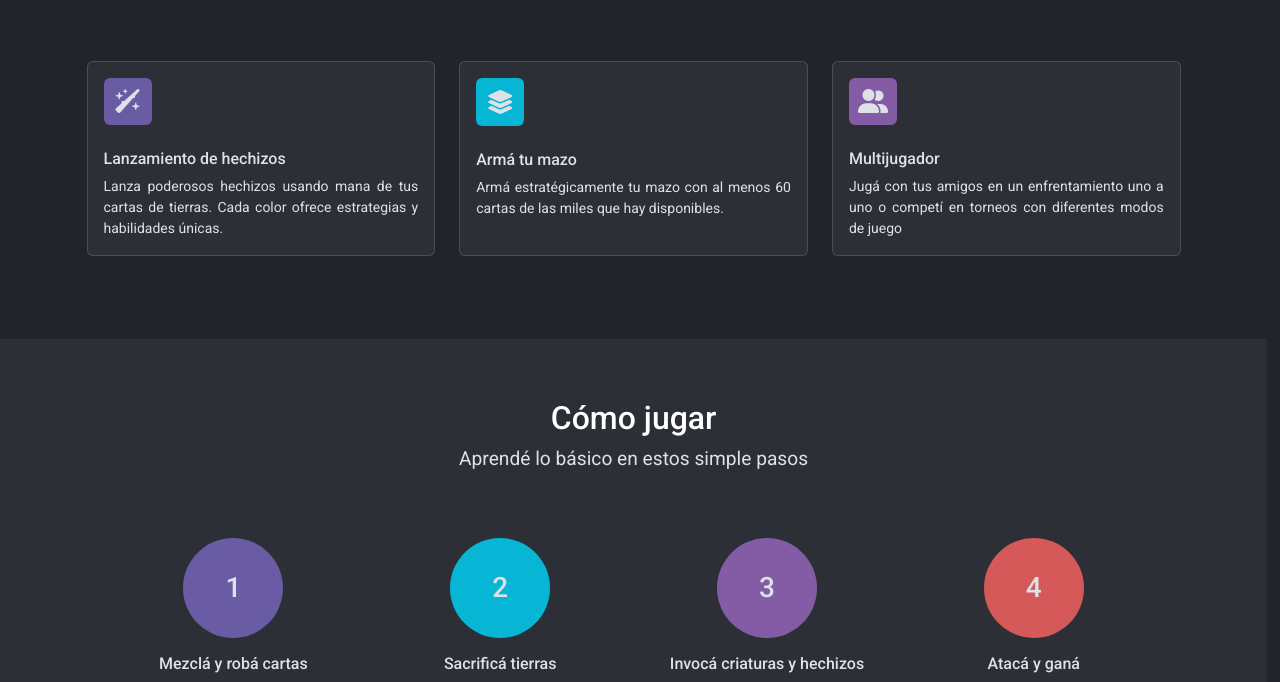
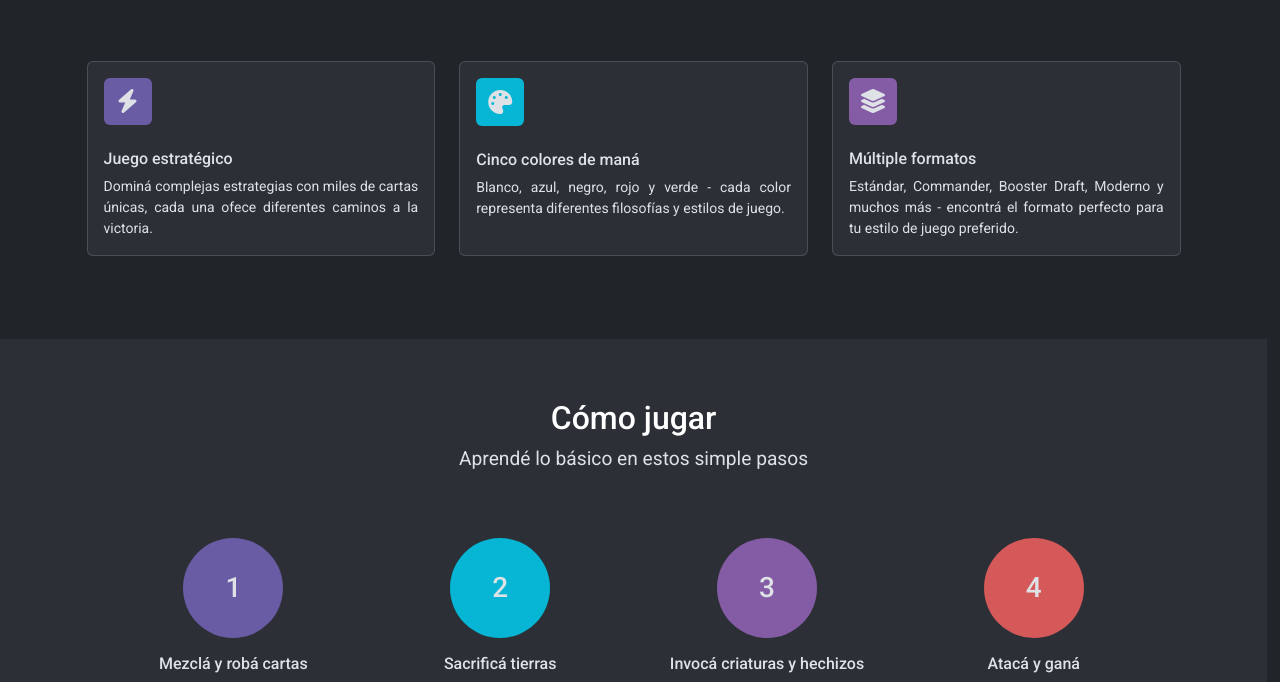
Before and after one commit to leanmza/examen_parcial_practica, a plain HTML site: page magicDetail.html in a window 1280 px wide. Shown: the part 718-1400 px from the top of the page. Drawn offline with nearby package versions, Linux system fonts and the light colour scheme.

Commit message:
mejoras sitio

```diff
--- a/css/detail.css
+++ b/css/detail.css
@@ -11,7 +11,7 @@
 }
 
 .encabezado-section {
-  background-image: url(../assets/ChatGPT\ Image\ magic\ velas.png);
+  background-image: url(../assets/magic_velas.png);
   background-repeat: no-repeat;
   background-size: cover;
   background-position-y: 80%;
--- a/css/style.css
+++ b/css/style.css
@@ -167,14 +167,16 @@ a > i {
   text-decoration: none;
 }
 .card-dnd {
-  background-image: url(../assets/dragons.png);
-  background-position-y: bottom;
+  background-image: url(../assets/dnd_blue_dragons.png);
+  background-position-y: 80%;
 }
 .card-magic {
-  background-image: url(../assets/magic\ table.png);
+  background-image: url(../assets/magic_mystical.png);
+   background-position-y: 30%;
 }
 .card-pathfinder {
-  background-image: url(../assets/party.png);
+  background-image: url(../assets/pathfinder_party.png);
+   background-position-y: 80%;
 }
 
 .img-card {
--- a/magicDetail.html
+++ b/magicDetail.html
@@ -112,12 +112,7 @@
               >
                 Aprender a jugar
               </a>
-              <a
-                href=""
-                class="btn btn-outline-carrousel"
-              >
-                Reglas de juego
-              </a>
+              <a href="" class="btn btn-outline-carrousel"> Reglas de juego </a>
             </div>
           </div>
         </div>
@@ -136,13 +131,13 @@
             <div class="col">
               <div class="card">
                 <div class="icon-card varita">
-                  <i class="fa-solid fa-wand-sparkles fa-xl"></i>
+                  <i class="fa-solid fa-bolt fa-xl"></i>
                 </div>
                 <div class="card-body">
-                  <h6 class="card-title">Lanzamiento de hechizos</h6>
+                  <h6 class="card-title">Juego estratégico</h6>
                   <p class="card-text">
-                    Lanza poderosos hechizos usando mana de tus cartas de
-                    tierras. Cada color ofrece estrategias y habilidades únicas.
+                    Dominá complejas estrategias con miles de cartas únicas,
+                    cada una ofece diferentes caminos a la victoria.
                   </p>
                 </div>
               </div>
@@ -150,13 +145,13 @@
             <div class="col">
               <div class="card">
                 <div class="icon-card mazo">
-                  <i class="fa-solid fa-layer-group fa-xl"></i>
+                  <i class="fa-solid fa-palette fa-xl"></i>
                 </div>
                 <div class="card-body">
-                  <h6 class="card-title">Armá tu mazo</h6>
+                  <h6 class="card-title">Cinco colores de maná</h6>
                   <p class="card-text">
-                    Armá estratégicamente tu mazo con al menos 60 cartas de las
-                    miles que hay disponibles.
+                    Blanco, azul, negro, rojo y verde - cada color representa
+                    diferentes filosofías y estilos de juego.
                   </p>
                 </div>
               </div>
@@ -164,13 +159,13 @@
             <div class="col">
               <div class="card">
                 <div class="icon-card multiplayer">
-                  <i class="fa-solid fa-user-group fa-xl"></i>
+                  <i class="fa-solid fa-layer-group fa-xl"></i>
                 </div>
                 <div class="card-body">
-                  <h6 class="card-title">Multijugador</h6>
+                  <h6 class="card-title">Múltiple formatos</h6>
                   <p class="card-text">
-                    Jugá con tus amigos en un enfrentamiento uno a uno o competí
-                    en torneos con diferentes modos de juego
+                    Estándar, Commander, Booster Draft, Moderno y muchos más - encontrá el formato
+                    perfecto para tu estilo de juego preferido.
                   </p>
                 </div>
               </div>
```
Also changed, not shown: assets/magic_mystical.png (added), 8 other files.
